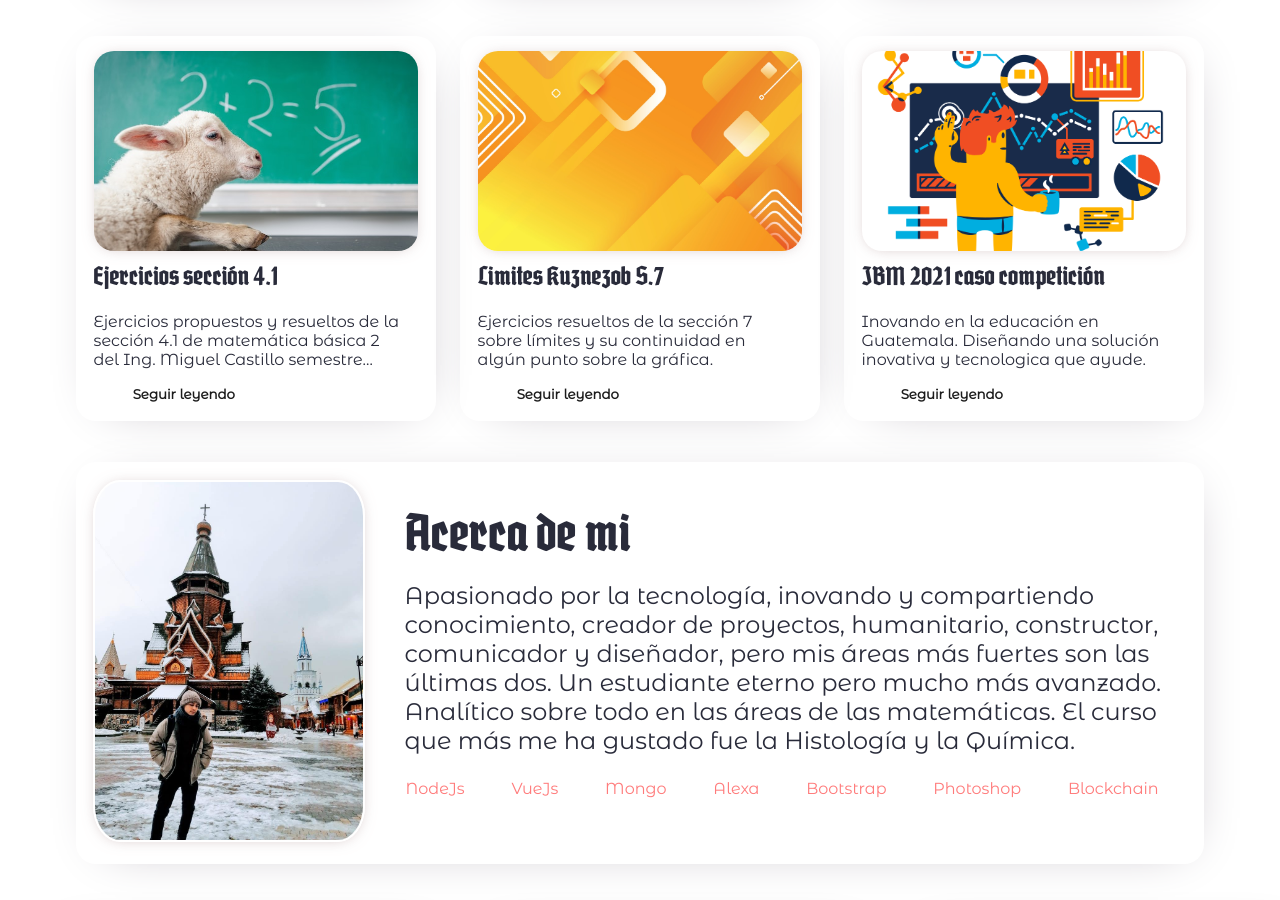
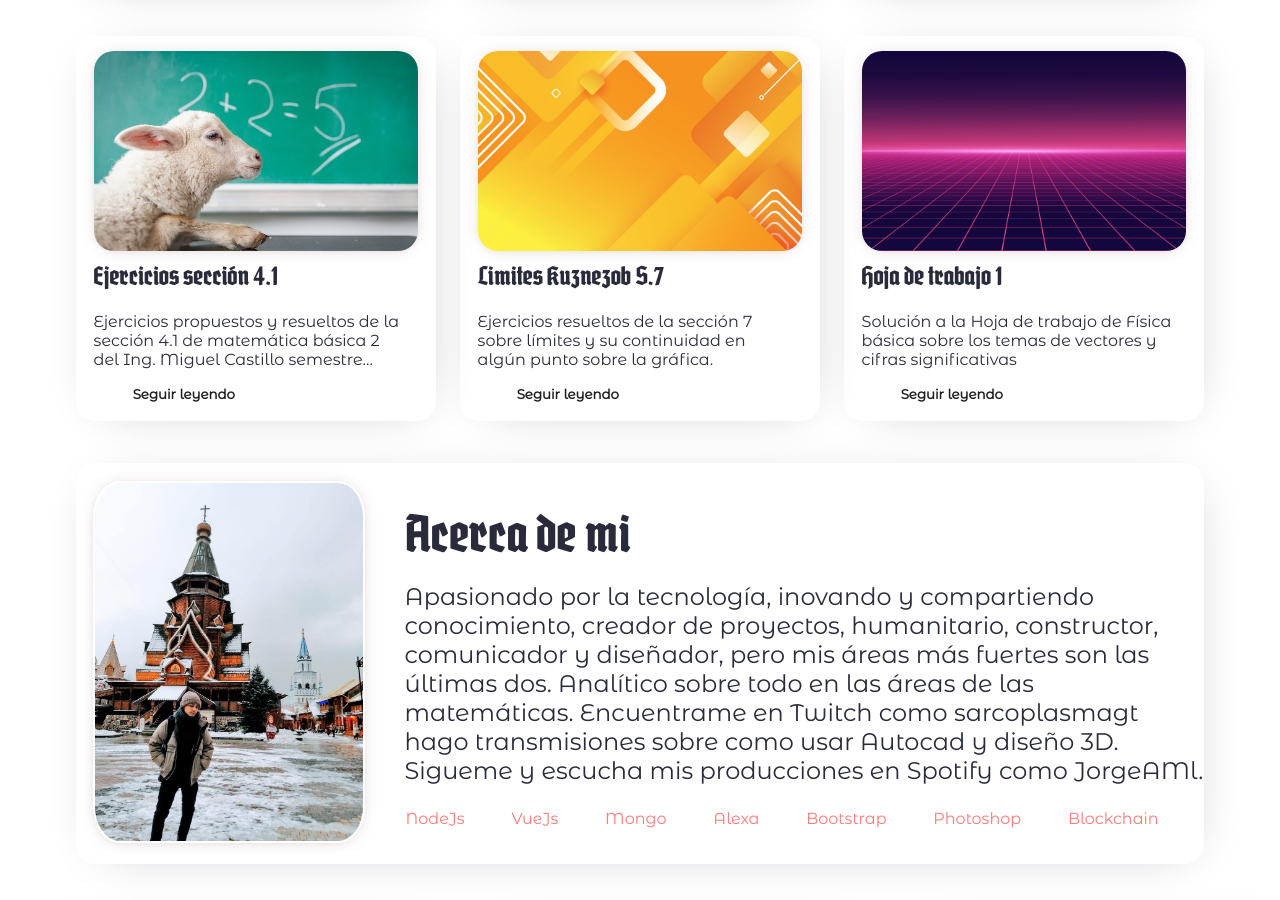
Before and after one commit to jorgeAML/creativeaml, a Jekyll site: the page built from index.markdown, in a window 1280 px wide and 900 px high, scrolled down 1580 px. Built offline with Jekyll 4.4.1, drawn with Linux system fonts in a browser that asks for light colours; some web fonts are replaced; a script that is not in the unit is left out; comment, search, counter and statistics services are not loaded.

Commit message:
HT1 enlace

```diff
--- a/index.markdown
+++ b/index.markdown
@@ -26,7 +26,7 @@ image11Alt: Sección 4.1 Area bajo la curva
 
 ### IMAGES
 image1: assets/images/post10.jpg
-image2: assets/images/A2.png
+image2: assets/images/HT1.jpg
 image3: assets/images/post6.jpg
 image4: assets/images/post8.jpg
 image5: assets/images/post7.jpg
@@ -85,14 +85,14 @@ part3-carta4-parrafo-enlace: /blog_posts/01-11-2022.html
 part3-carta5-titulo: Limites Kuznezob S.7
 part3-carta5-parrafo: Ejercicios resueltos de la sección 7 sobre límites y su continuidad en algún punto sobre la gráfica.
 part3-carta5-parrafo-enlace: /blog_posts/25-01-2023.html
-part3-carta6-titulo: IBM 2021 caso competición
-part3-carta6-parrafo: Inovando en la educación en Guatemala. Diseñando una solución inovativa y tecnologica que ayude.
-part3-carta6-parrafo-enlace: /blog_posts/17-11-2021.html
+part3-carta6-titulo: Hoja de trabajo 1
+part3-carta6-parrafo: Solución a la Hoja de trabajo de Física básica sobre los temas de vectores y cifras significativas
+part3-carta6-parrafo-enlace: /blog_posts/22-05-2023.html
 
 
 ### PART 4 ###
 part4-titulo: Acerca de mi
-part4-legend: Apasionado por la tecnología, inovando y compartiendo conocimiento, creador de proyectos, humanitario, constructor, comunicador y diseñador, pero mis áreas más fuertes son las últimas dos. Un estudiante eterno pero mucho más avanzado. Analítico sobre todo en las áreas de las matemáticas. El curso que más me ha gustado fue la Histología y la Química.
+part4-legend: Apasionado por la tecnología, inovando y compartiendo conocimiento, creador de proyectos, humanitario, constructor, comunicador y diseñador, pero mis áreas más fuertes son las últimas dos. Analítico sobre todo en las áreas de las matemáticas. Encuentrame en Twitch como sarcoplasmagt hago transmisiones sobre como usar Autocad y diseño 3D. Sigueme y escucha mis producciones en Spotify como JorgeAMl.
 
 ### LOGOS ###
 logo9: assets/logos/creativeaml2.png
```
Also changed, not shown: blog_posts/22-05-2023.md (+1 -1 lines), assets/images/HT1.jpg (added).
